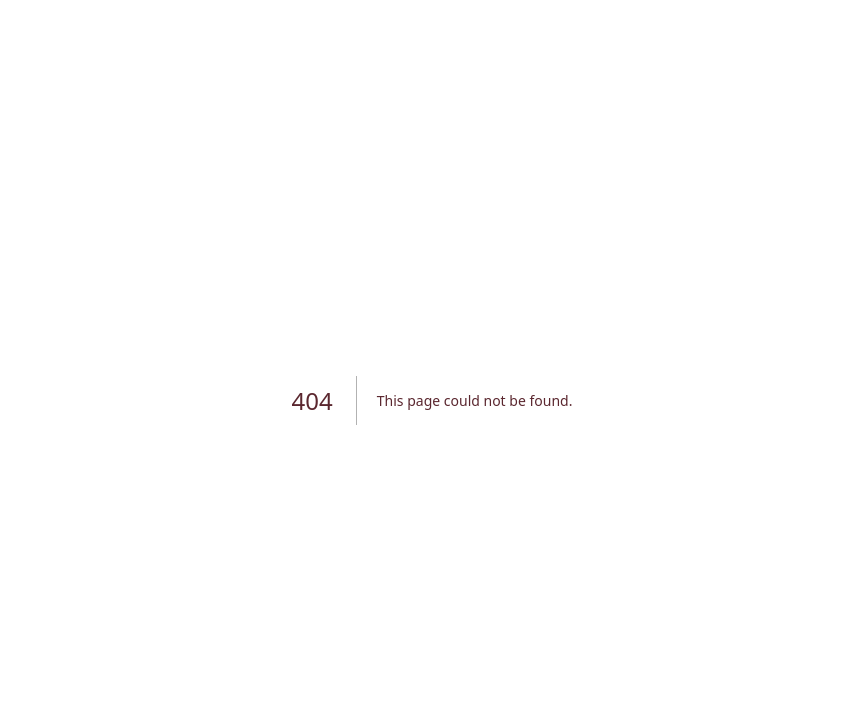
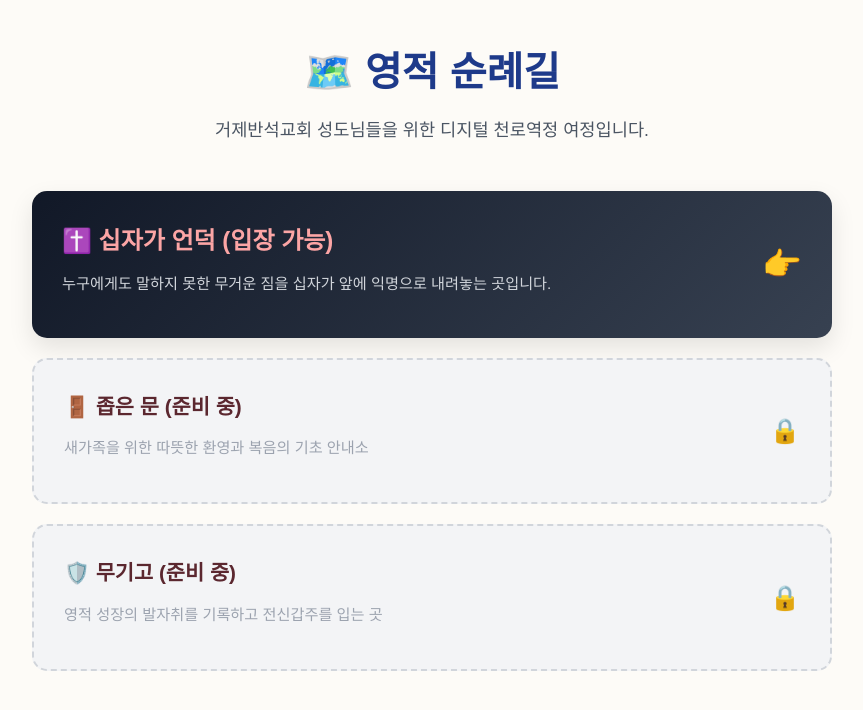
Before and after one commit to godlion10-cell/banseok-church, a Next.js app: page /pilgrim in a window 1280 px wide. Before the commit this address had no page. Shown: the top 710 px of the page, without its empty margins (208-1071 px from the left). Built offline with nearby package versions, Linux system fonts and the light colour scheme.

Commit message:
영적 순례길 지도 페이지 추가: /pilgrim — 십자가 언덕 입장 + 좁은문/무기고 준비중

```diff
--- /dev/null
+++ b/app/pilgrim/page.tsx
@@ -0,0 +1,49 @@
+"use client";
+import React from 'react';
+import Link from 'next/link';
+
+export default function PilgrimMapPage() {
+  return (
+    <div style={{ minHeight: '100vh', background: '#FDFBF7', padding: '40px 20px', fontFamily: 'sans-serif' }}>
+
+      <div style={{ textAlign: 'center', marginBottom: '50px' }}>
+        <h2 style={{ color: '#1E3A8A', fontSize: '2.5rem', fontWeight: '900', marginBottom: '10px' }}>🗺️ 영적 순례길</h2>
+        <p style={{ color: '#4B5563', fontSize: '1.1rem' }}>거제반석교회 성도님들을 위한 디지털 천로역정 여정입니다.</p>
+      </div>
+
+      <div style={{ maxWidth: '800px', margin: '0 auto', display: 'flex', flexDirection: 'column', gap: '20px' }}>
+
+        {/* ✅ 활성화된 첫 번째 여정 : 십자가 언덕 */}
+        <Link href="/cross-hill" style={{ textDecoration: 'none' }}>
+          <div style={{ background: 'linear-gradient(135deg, #111827, #374151)', padding: '30px', borderRadius: '15px', color: 'white', display: 'flex', alignItems: 'center', justifyContent: 'space-between', boxShadow: '0 10px 25px rgba(0,0,0,0.1)', transition: 'transform 0.2s', cursor: 'pointer' }}
+               onMouseOver={(e) => e.currentTarget.style.transform = 'translateY(-5px)'}
+               onMouseOut={(e) => e.currentTarget.style.transform = 'translateY(0)'}>
+            <div>
+              <h3 style={{ fontSize: '1.5rem', color: '#FCA5A5', marginBottom: '10px' }}>✝️ 십자가 언덕 (입장 가능)</h3>
+              <p style={{ color: '#D1D5DB', fontSize: '0.95rem' }}>누구에게도 말하지 못한 무거운 짐을 십자가 앞에 익명으로 내려놓는 곳입니다.</p>
+            </div>
+            <div style={{ fontSize: '2rem' }}>👉</div>
+          </div>
+        </Link>
+
+        {/* 🔒 앞으로 오픈될 여정들 (준비 중) */}
+        <div style={{ background: '#F3F4F6', padding: '30px', borderRadius: '15px', color: '#9CA3AF', display: 'flex', alignItems: 'center', justifyContent: 'space-between', border: '2px dashed #D1D5DB' }}>
+          <div>
+            <h3 style={{ fontSize: '1.3rem', marginBottom: '10px' }}>🚪 좁은 문 (준비 중)</h3>
+            <p style={{ fontSize: '0.95rem' }}>새가족을 위한 따뜻한 환영과 복음의 기초 안내소</p>
+          </div>
+          <div style={{ fontSize: '1.5rem' }}>🔒</div>
+        </div>
+
+        <div style={{ background: '#F3F4F6', padding: '30px', borderRadius: '15px', color: '#9CA3AF', display: 'flex', alignItems: 'center', justifyContent: 'space-between', border: '2px dashed #D1D5DB' }}>
+          <div>
+            <h3 style={{ fontSize: '1.3rem', marginBottom: '10px' }}>🛡️ 무기고 (준비 중)</h3>
+            <p style={{ fontSize: '0.95rem' }}>영적 성장의 발자취를 기록하고 전신갑주를 입는 곳</p>
+          </div>
+          <div style={{ fontSize: '1.5rem' }}>🔒</div>
+        </div>
+
+      </div>
+    </div>
+  );
+}
```
